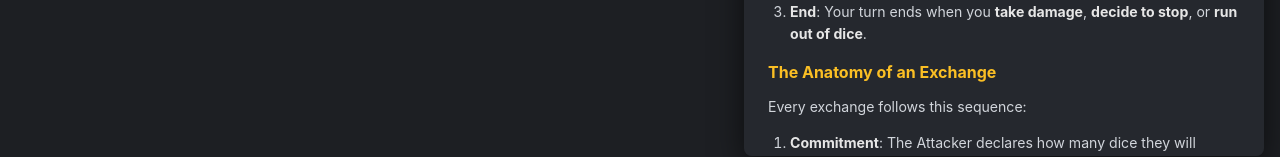
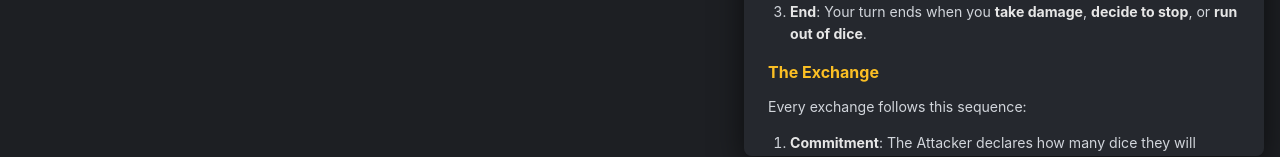
Before and after one commit to alexjmarshall/combat-sim, a website with bundled scripts: page docs/index.html in a window 1280 px wide. Both pictures are taken after a click on the button "Rules". Shown: the part 628-785 px from the top of the page. Built offline with nearby package versions, Linux system fonts and the light colour scheme.

Commit message:
adjust rules wording

```diff
--- a/docs/index.html
+++ b/docs/index.html
@@ -159,7 +159,7 @@
           </li>
         </ol>
 
-        <h3>The Anatomy of an Exchange</h3>
+        <h3>The Exchange</h3>
         <p>Every exchange follows this sequence:</p>
         <ol>
           <li>
```
